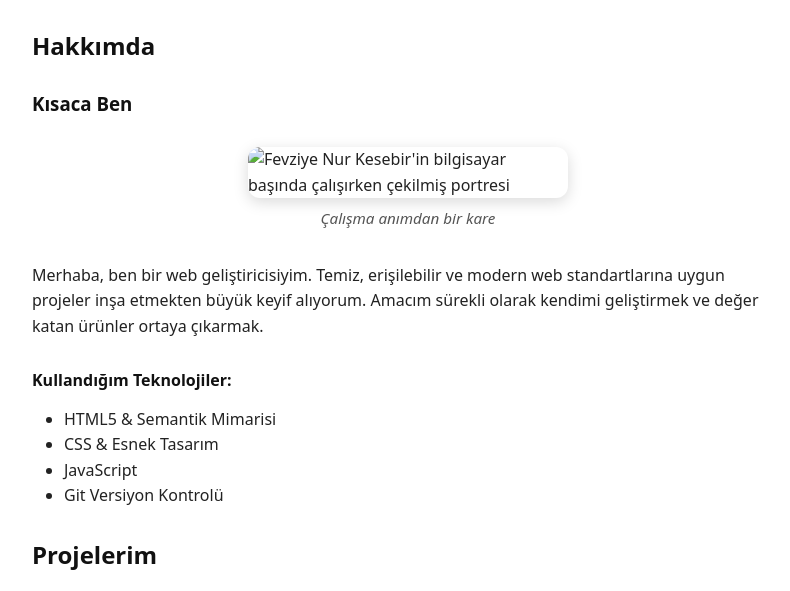
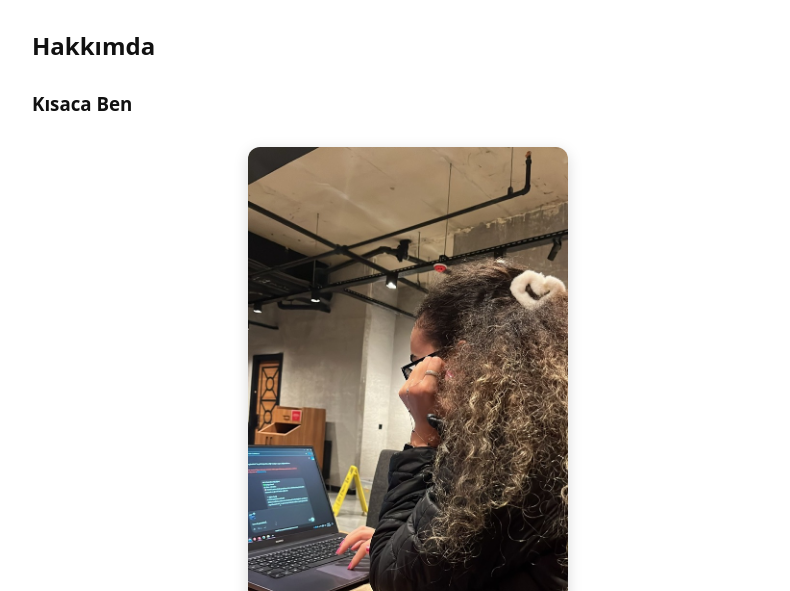
Before and after one commit to nurksbr/weblab, a plain HTML site: page index.html in a window 1280 px wide. Shown: the part 183-774 px from the top of the page, without its empty margins (232-1022 px from the left). Drawn offline with Linux system fonts and the light colour scheme.

Commit message:
feat(assets): add profile picture and update source reference

```diff
--- a/index.html
+++ b/index.html
@@ -31,7 +31,8 @@
                 <h3>Kısaca Ben</h3>
 
                 <figure class="profile-figure">
-                    <img src="profile.jpg" alt="Fevziye Nur Kesebir'in bilgisayar başında çalışırken çekilmiş portresi">
+                    <img src="profile.jpeg"
+                        alt="Fevziye Nur Kesebir'in bilgisayar başında çalışırken çekilmiş portresi">
                     <figcaption>Çalışma anımdan bir kare</figcaption>
                 </figure>
 
```
Also changed, not shown: profile.jpeg (added), 1 other file.
